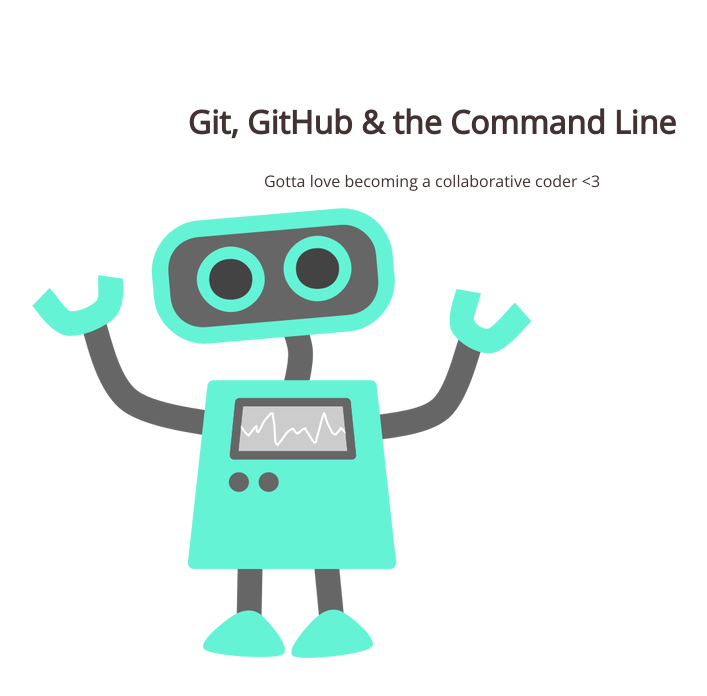
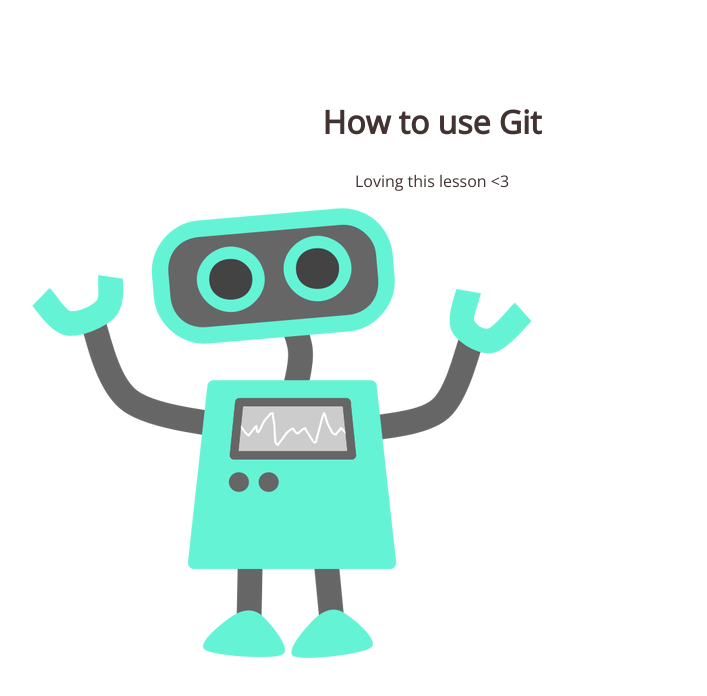
Before and after one commit to daruda4514/105-project, a plain HTML site: page index.html in a window 1280 px wide. Shown: the whole page, without its empty margins (208-915 px from the left). Drawn offline with nearby package versions, Linux system fonts and the light colour scheme.

Commit message:
.DS_Store

```diff
--- a/index.html
+++ b/index.html
@@ -8,8 +8,8 @@
 </head>
 <body>
 	<section>
-		<h1>Git, GitHub & the Command Line</h1>
-		<p>Gotta love becoming a collaborative coder <3</p>
+		<h1>How to use Git</h1>
+		<p>Loving this lesson <3</p>
 		<img src="img/happy-blue-robot.png">
 	</section>
 </body>
```
Also changed, not shown: 1 other file.
